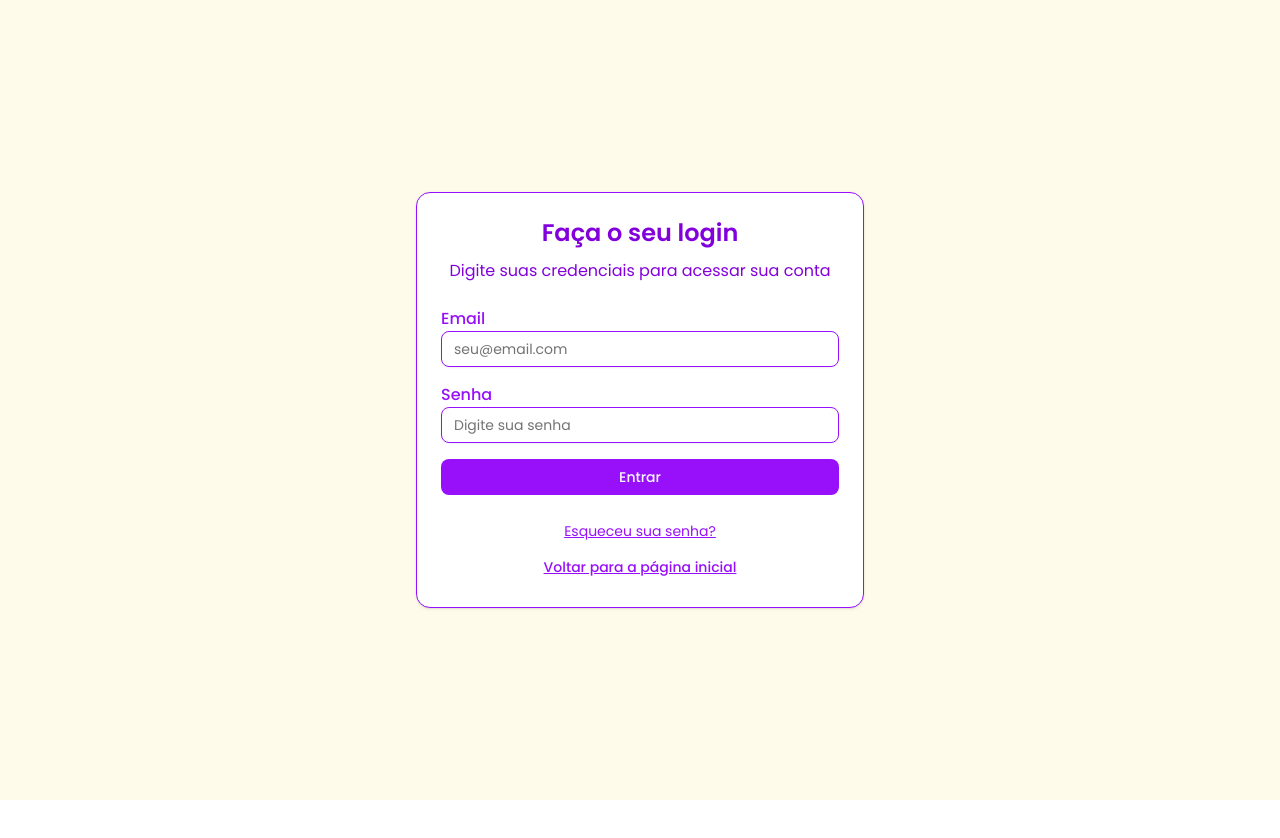
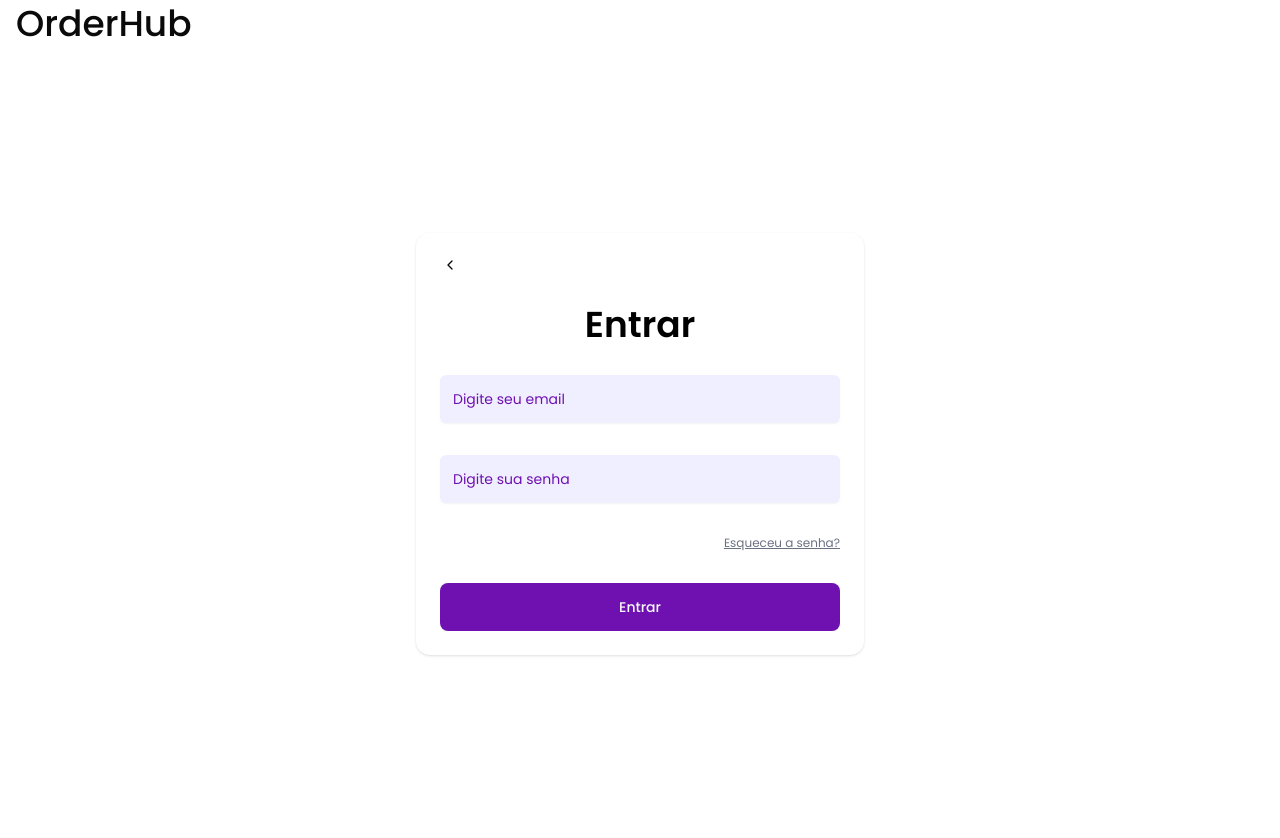
Before and after one commit to Manhatann-2-0/front-end, a React (Vite) app: page /login in a window 1280 px wide. Shown: the top 838 px of the page. Before the commit the page ends 800 px from the top, so only its background shows below. Built offline with nearby package versions, Linux system fonts and the light colour scheme.

Commit message:
feat: cria o header, e refatora a tela de login

```diff
--- a/src/App.tsx
+++ b/src/App.tsx
@@ -8,6 +8,7 @@ function App() {
       <Routes>
         <Route path="/" element={<Home />} />
         <Route path="/login" element={<Login />} />
+        <Route path="*" element={<Home />} />
       </Routes>
     </Router>
   );
--- /dev/null
+++ b/src/components/Header.tsx
@@ -0,0 +1,17 @@
+import { useNavigate } from "react-router-dom";
+import { Button } from "./ui/button";
+
+export default function Header() {
+  const navigate = useNavigate();
+  return (
+    <div className="flex flex-row  items-center ml-4 font-semibold">
+      <Button
+        variant={"ghost"}
+        className="text-4xl p-0 h-auto hover:bg-transparent focus:ring-0 shadow-none border-none bg-transparent mt-1 cursor-pointer hover:text-purple-800"
+        onClick={() => navigate("/")}
+      >
+        OrderHub
+      </Button>{" "}
+    </div>
+  );
+}
--- a/src/components/Home.tsx
+++ b/src/components/Home.tsx
@@ -6,16 +6,16 @@ export default function Home() {
   return (
     <div className="min-h-screen bg-white flex items-center justify-center p-4">
       <div className="text-center space-y-6">
-        <h1 className="text-6xl font-bold text-purple-600">
+        <h1 className="text-6xl font-bold text-purple-700">
           Bem vindo ao Order Hub!
         </h1>
-        <p className="text-purple-700 text-4xl">
+        <p className="text-purple-700 text-4xl font-semibold">
           Junte-se a nós e mude o futuro do seu negócio 🛒
         </p>
         <Button
           onClick={() => navigate("/login")}
           variant="default"
-          className="bg-purple-500 text-2xl text-white hover:bg-purple-700"
+          className="bg-purple-700 text-2xl text-white hover:bg-purple-800 font-semibold w-100"
         >
           Acesse sua conta
         </Button>
--- a/src/components/Login.tsx
+++ b/src/components/Login.tsx
@@ -1,15 +1,9 @@
 import React, { useState } from "react";
 import { useNavigate } from "react-router-dom";
-import {
-  Card,
-  CardContent,
-  CardDescription,
-  CardHeader,
-  CardTitle,
-} from "./ui/card";
-import { Label } from "@radix-ui/react-label";
+import { Card, CardContent, CardHeader, CardTitle } from "./ui/card";
 import { Input } from "./ui/input";
 import { Button } from "./ui/button";
+import Header from "./Header";
 
 export default function Login() {
   const [email, setEmail] = useState("");
@@ -24,38 +18,56 @@ export default function Login() {
   };
 
   return (
-    <div className="min-h-screen bg-amber-50 flex items-center justify-center p-4">
-      <Card className="w-full max-w-md border-purple-600">
-        <CardHeader className="space-y-1 text-center">
-          <CardTitle className="text-2xl text-center text-purple-700">
-            Faça o seu login
+    <>
+      <Header />
+
+      <div className="min-h-screen bg-white flex items-center justify-center p-4">
+        <Card className="w-full max-w-md border-none relative">
+          <Button
+            variant="ghost"
+            size="sm"
+            onClick={() => navigate("/")}
+            className="absolute top-4 left-4 p-2 hover:bg-gray-200 rounded-full"
+          >
+            <svg
+              width="16"
+              height="16"
+              viewBox="0 0 24 24"
+              fill="none"
+              stroke="currentColor"
+              strokeWidth="2"
+              strokeLinecap="round"
+              strokeLinejoin="round"
+            >
+              <path d="m15 18-6-6 6-6" />
+            </svg>
+          </Button>
+
+          <CardHeader className="space-y-1 text-center pt-12">
+            <CardTitle className="text-4xl text-center text-black font-semibold ">
+              Entrar
             </CardTitle>
-          <CardDescription className="text-purple-700 text-1xl">
-            Digite suas credenciais para acessar sua conta
-          </CardDescription>
           </CardHeader>
 
           <CardContent>
-          <form onSubmit={handleSubmit} className="space-y-4">
-            <div className="space-y-2">
-              <Label htmlFor="email" className="text-purple-600 font-medium">
-                Email
-              </Label>
+            <form
+              onSubmit={handleSubmit}
+              className="space-y-4 flex flex-col gap-4"
+            >
+              <div>
                 <Input
                   id="email"
                   type="email"
-                placeholder="seu@email.com"
+                  placeholder="Digite seu email"
                   value={email}
                   onChange={(e) => setEmail(e.target.value)}
                   required
-                className="border-purple-600 focus:ring-purple-600 focus:border-purple-600"
+                  className="border-transparent focus:border-purple-600 focus:ring-0 h-12 rounded-sm placeholder:text-purple-800"
+                  style={{ backgroundColor: "#F0EFFF" }}
                 ></Input>
               </div>
 
-            <div className="space-y-2">
-              <Label htmlFor="password" className="text-purple-600 font-medium">
-                Senha
-              </Label>
+              <div>
                 <Input
                   id="password"
                   type="password"
@@ -63,39 +75,27 @@ export default function Login() {
                   value={password}
                   onChange={(e) => setPassword(e.target.value)}
                   required
-                className="border-purple-600 focus:ring-purple-600 focus:border-purple-600"
+                  className="border-transparent focus:border-purple-600 focus:ring-0 h-12 rounded-sm placeholder:text-purple-800"
+                  style={{ backgroundColor: "#F0EFFF" }}
                 />
               </div>
+
+              <div className="flex justify-end">
+                <a href="#" className="text-xs text-gray-500  underline" onClick={() => alert("Funcionalidade não implementada")}>
+                  Esqueceu a senha?
+                </a>
+              </div>
+
               <Button
                 type="submit"
-              className="w-full bg-purple-600 hover:bg-purple-700"
+                className="w-full bg-purple-800 hover:bg-purple-900 h-12 "
               >
                 Entrar
               </Button>
             </form>
-
-          <div className="mt-6 text-center space-y-2">
-            <div>
-              <a
-                href="#"
-                className="text-sm text-purple-600 hover:text-purple-700 underline"
-              >
-                Esqueceu sua senha?
-              </a>
-            </div>
-            <div>
-              <Button
-                variant="ghost"
-                size="sm"
-                onClick={() => navigate("/")}
-                className="text-purple-600 hover:text-purple-700 underline"
-              >
-                Voltar para a página inicial
-              </Button>
-            </div>
-          </div>
           </CardContent>
         </Card>
       </div>
+    </>
   );
 }
```
Lines whose indentation alone changed are shown as unchanged.
